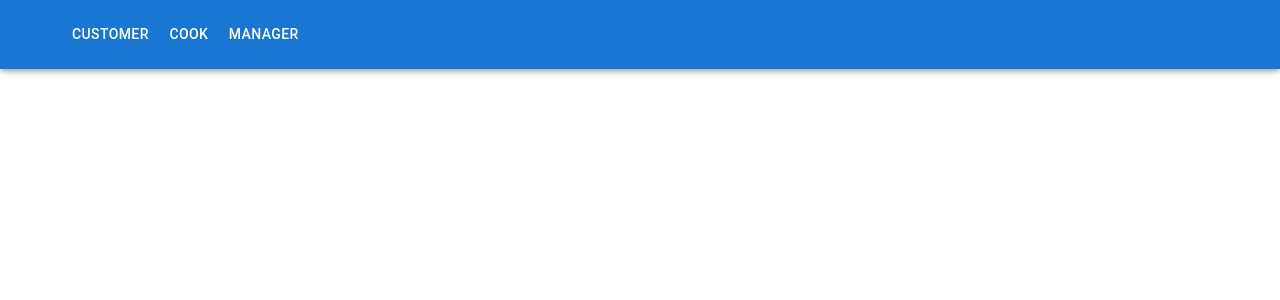
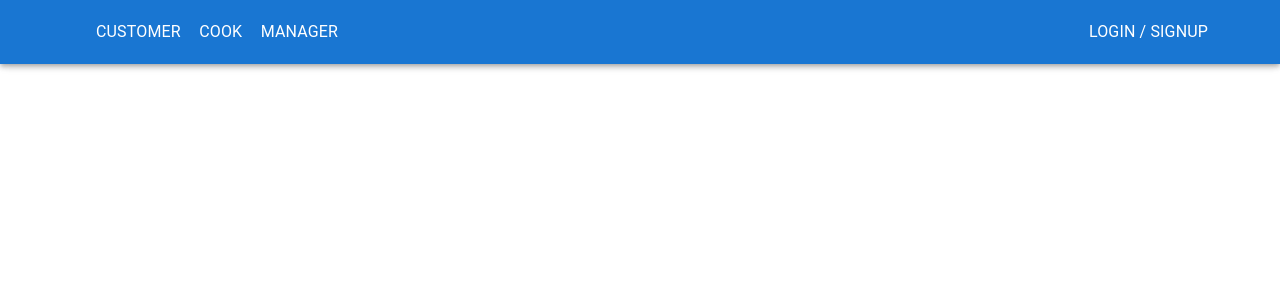
Before and after one commit to LakshikaDias/food_resevation_site, a React (Create React App) app: page / in a window 1280 px wide. Shown: the top 300 px of the page. Built offline with nearby package versions, Linux system fonts and the light colour scheme.

Commit message:
completed navbar

```diff
--- a/package.json
+++ b/package.json
@@ -5,6 +5,7 @@
   "dependencies": {
     "@emotion/react": "^11.10.0",
     "@emotion/styled": "^11.10.0",
+    "@mui/icons-material": "^5.8.4",
     "@mui/material": "^5.10.0",
     "@reduxjs/toolkit": "^1.8.3",
     "@testing-library/jest-dom": "^5.16.5",
--- a/src/components/Navbar.js
+++ b/src/components/Navbar.js
@@ -1,30 +1,81 @@
-import React from "react";
+import React, { useState } from "react";
 
-import { AppBar } from "@mui/material";
+import {
+  AppBar,
+  Button,
+  Icon,
+  IconButton,
+  Menu,
+  MenuItem,
+  Toolbar,
+  Typography,
+} from "@mui/material";
 import { Box, Container } from "@mui/system";
-import Button from "@mui/material/Button";
+import MenuIcon from "@mui/icons-material/Menu";
 
 const Navbar = () => {
   const pages = ["Customer", "Cook", "Manager"];
+
+  const [anchorElNav, setAnchorElNav] = useState(null);
+
+  const handleOpenNavMenu = (event) => {
+    // console.log(event.currentTarget);
+    setAnchorElNav(event.currentTarget);
+  };
+
+  const handleCloseNavMenu = () => {
+    setAnchorElNav(null);
+  };
 
   return (
     <div>
       <AppBar>
         <Container>
+          <Toolbar disableGutters>
+            <IconButton
+              size="large"
+              color="inherit"
+              onClick={handleOpenNavMenu}
+            >
+              <MenuIcon
+                sx={{
+                  display: { xs: "block", md: "none" },
+                }}
+              />
+            </IconButton>
+            <Menu
+              anchorEl={anchorElNav}
+              open={Boolean(anchorElNav)}
+              onClose={handleCloseNavMenu}
+              sx={{
+                display: { xs: "block", md: "none" },
+              }}
+            >
+              {pages.map((page, id) => {
+                return (
+                  <MenuItem key={id} onClick={handleCloseNavMenu}>
+                    <Typography textAlign="center">{page}</Typography>
+                  </MenuItem>
+                );
+              })}
+            </Menu>
             <Box sx={{ flexGrow: 1, display: { xs: "none", md: "flex" } }}>
-            {pages.map((pages, id) => {
+              {pages.map((page, id) => {
                 return (
-                <Button
-                  key={id}
-                  sx={{ my: 2, color: "white", display: "block" }}
-                >
-                  {pages}
+                  <Button key={id} sx={{ color: "white", display: "block" }}>
+                    <Typography textAlign="center">{page}</Typography>
                   </Button>
                 );
               })}
-
-            <Button>LogIn/SignUp</Button>
             </Box>
+            <Box>
+              <Button
+                sx={{ color: "white", display: { xs: "none", md: "flex" } }}
+              >
+                <Typography> LogIn / SignUp</Typography>
+              </Button>
+            </Box>
+          </Toolbar>
         </Container>
       </AppBar>
     </div>
```
Also changed, not shown: 1 other file (tests, documents, lock files or other folders). Lines whose indentation alone changed are shown as unchanged.
